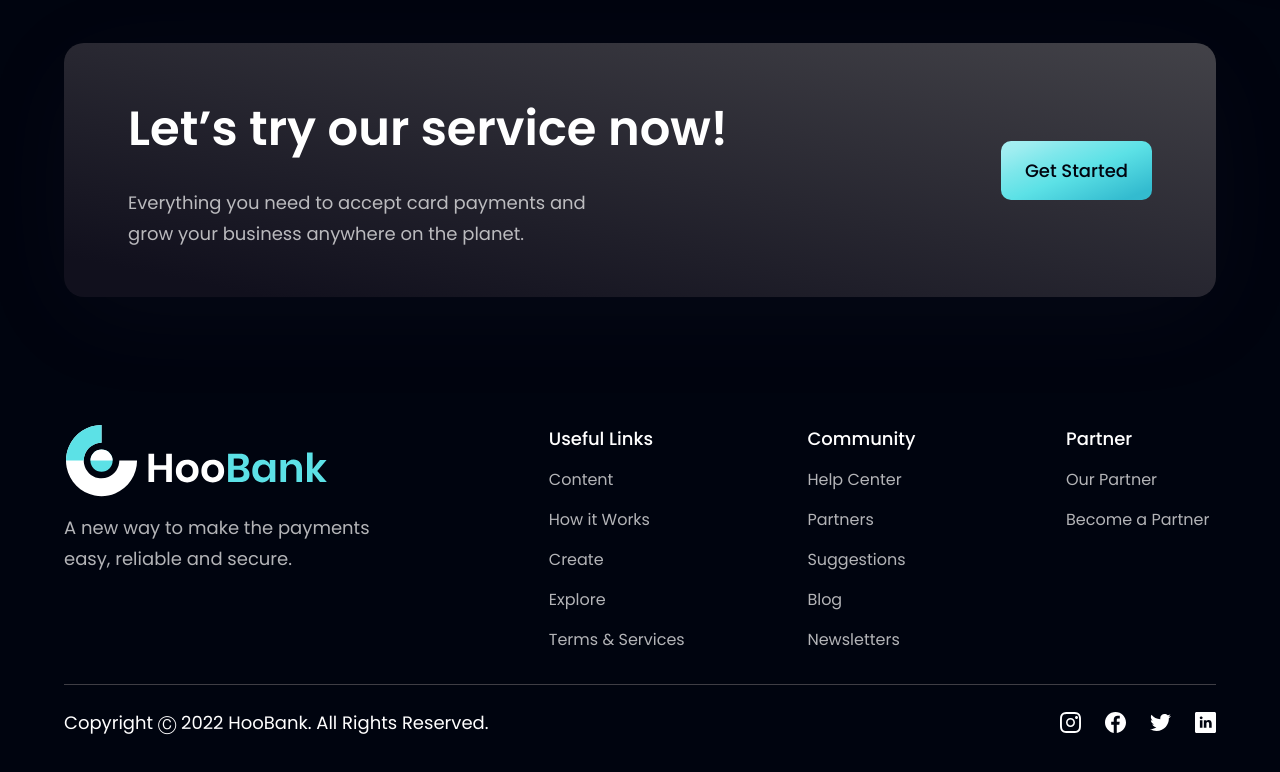
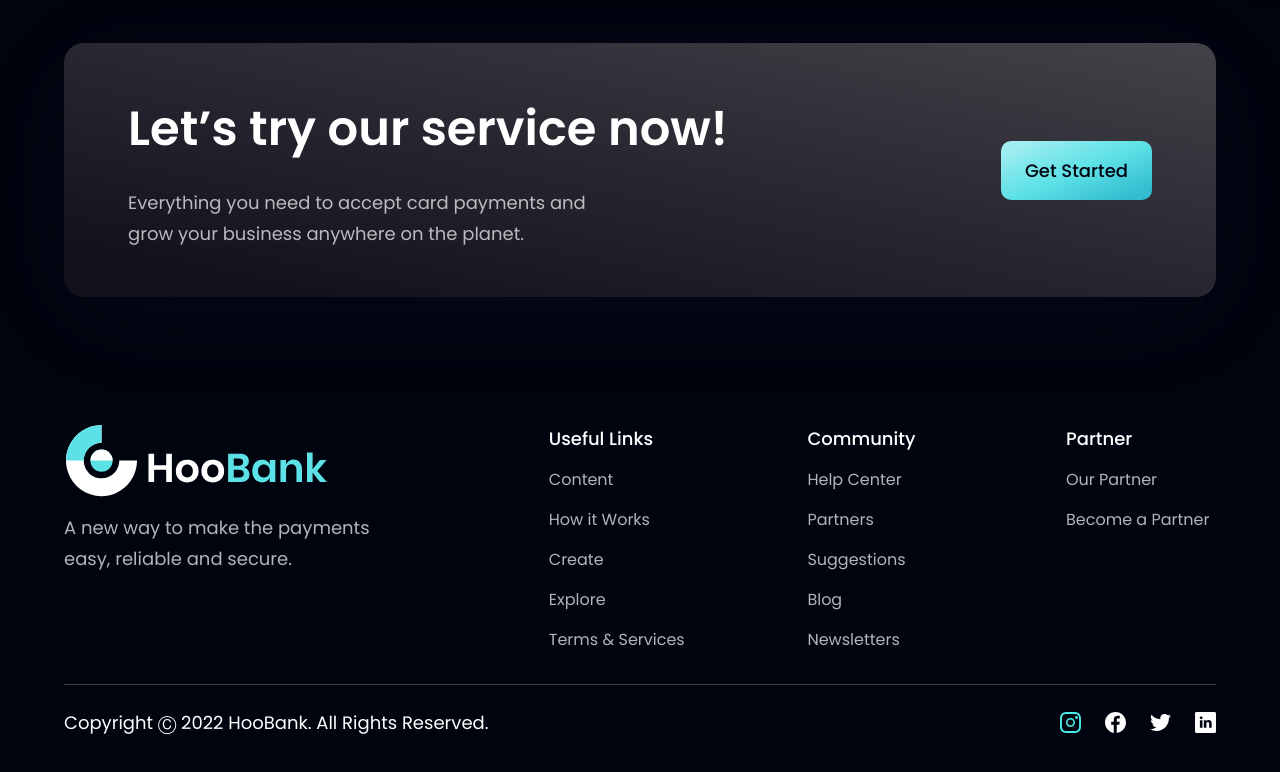
Before and after one commit to fidellim/HooBank-Landing-Page, a React (Vite) app: page / in a window 1280 px wide. In both pictures the pointer is over the picture 1070 px from the left and 4943 px from the top of the page. Shown: the part 4221-4993 px from the top of the page. Built offline with nearby package versions, Linux system fonts and the light colour scheme.

Commit message:
add social media hover effect

```diff
--- a/src/index.css
+++ b/src/index.css
@@ -141,8 +141,14 @@
     opacity: 1;
 }
 
+.social-media,
 .client {
     transition: all 0.35s ease-in-out;
+}
+
+.social-media:hover {
+    filter: invert(85%) sepia(24%) saturate(922%) hue-rotate(130deg)
+        brightness(500%) contrast(100%);
 }
 
 .client:hover {
```
